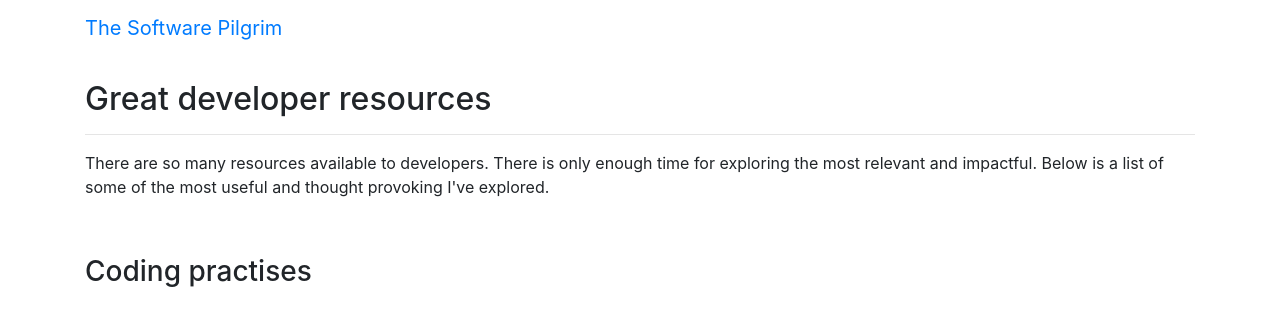
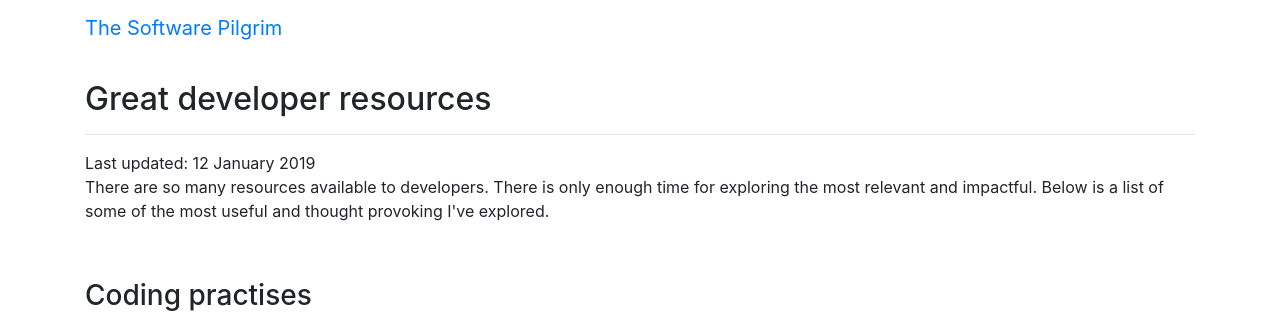
Before and after one commit to grahammcallister/grahammcallisternet, a website: page views/developerresources.html in a window 1280 px wide. Shown: the top 334 px of the page. Drawn offline with nearby package versions, Linux system fonts and the light colour scheme.

Commit message:
Added date

```diff
--- a/views/developerresources.html
+++ b/views/developerresources.html
@@ -23,6 +23,9 @@
             <div class="row">&nbsp;</div>
             <h2>Great developer resources</h2>
             <hr/>
+            <div class="row">
+                <div class="col-lg-12">Last updated: 12 January 2019</div>
+            </div>
 <div class="row">
     <div class="col-lg-12">
         <p>
```
